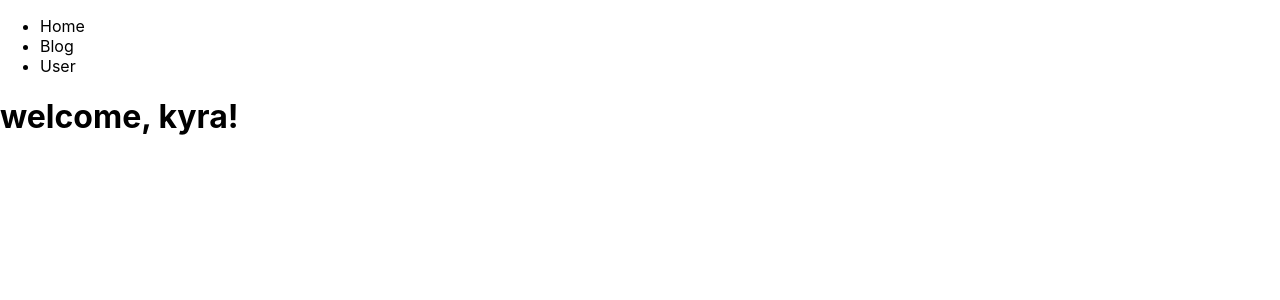
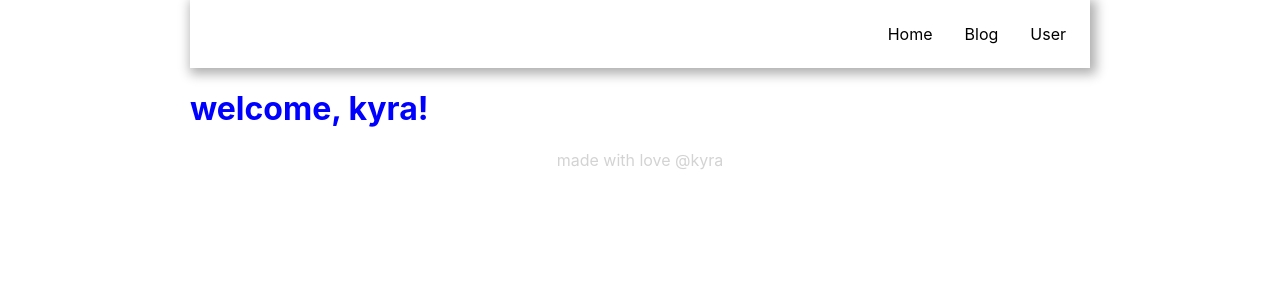
Before and after one commit to kyraongithub/basic-nextjs, a Next.js app: page / in a window 1280 px wide. Shown: the top 300 px of the page. Built offline with nearby package versions, Linux system fonts and the light colour scheme.

Commit message:
CSS
using global css and module css, also change file from .jsx to .js

```diff
--- /dev/null
+++ b/components/Footer/Footer.module.css
@@ -0,0 +1,4 @@
+.title {
+  text-align: center;
+  color: lightgray;
+}
--- /dev/null
+++ b/components/Footer/index.js
@@ -0,0 +1,8 @@
+import styles from "./Footer.module.css";
+export default function Footer() {
+  return (
+    <div>
+      <p className={styles.title}>made with love @kyra</p>
+    </div>
+  );
+}
--- /dev/null
+++ b/components/Header/Header.module.css
@@ -0,0 +1,14 @@
+.container {
+  padding: 8px;
+  box-shadow: 3px 3px 11px 3px rgb(0 0 0 / 32%);
+}
+
+.list {
+  list-style: none;
+  display: flex;
+  justify-content: flex-end;
+}
+
+.item {
+  margin: 0px 16px;
+}
--- a/components/Header/index.jsx
+++ b/components/Header/index.js
@@ -1,15 +1,16 @@
 import Link from "next/link";
+import styles from "./Header.module.css";
 export default function Header() {
   return (
-    <header>
-      <ul>
-        <li>
+    <header className={styles.container}>
+      <ul className={styles.list}>
+        <li className={styles.item}>
           <Link href="/">Home</Link>
         </li>
-        <li>
+        <li className={styles.item}>
           <Link href="/blog">Blog</Link>
         </li>
-        <li>
+        <li className={styles.item}>
           <Link href="/users">User</Link>
         </li>
       </ul>
--- a/pages/_app.js
+++ b/pages/_app.js
@@ -1,7 +1,7 @@
-import '../styles/globals.css'
+import "../styles/globals.css";
 
 function MyApp({ Component, pageProps }) {
-  return <Component {...pageProps} />
+  return <Component {...pageProps} />;
 }
 
-export default MyApp
+export default MyApp;
--- a/pages/blog.jsx
+++ b/pages/blog.js
@@ -1,7 +1,7 @@
 export default function blog() {
   return (
     <div>
-      <h1>blog</h1>
+      <h1 className="title">blog</h1>
     </div>
   );
 }
--- a/pages/index.js
+++ b/pages/index.js
@@ -1,5 +1,7 @@
 import Head from "next/head";
+import Footer from "../components/Footer";
 import Header from "../components/header";
+import styles from "../styles/Home.module.css";
 export default function Home() {
   return (
     <div>
@@ -10,9 +12,8 @@ export default function Home() {
       </Head>
 
       <Header />
-      <main>
-        <h1>welcome, kyra!</h1>
-      </main>
+      <h1 className={styles.title}>welcome, kyra!</h1>
+      <Footer />
     </div>
   );
 }
--- a/styles/Home.module.css
+++ b/styles/Home.module.css
@@ -1,121 +1,3 @@
-.container {
-  min-height: 100vh;
-  padding: 0 0.5rem;
-  display: flex;
-  flex-direction: column;
-  justify-content: center;
-  align-items: center;
-  height: 100vh;
+.title {
+  color: blue;
 }
-
-.main {
-  padding: 5rem 0;
-  flex: 1;
-  display: flex;
-  flex-direction: column;
-  justify-content: center;
-  align-items: center;
-}
-
-.footer {
-  width: 100%;
-  height: 100px;
-  border-top: 1px solid #eaeaea;
-  display: flex;
-  justify-content: center;
-  align-items: center;
-}
-
-.footer a {
-  display: flex;
-  justify-content: center;
-  align-items: center;
-  flex-grow: 1;
-}
-
-.title a {
-  color: #0070f3;
-  text-decoration: none;
-}
-
-.title a:hover,
-.title a:focus,
-.title a:active {
-  text-decoration: underline;
-}
-
-.title {
-  margin: 0;
-  line-height: 1.15;
-  font-size: 4rem;
-}
-
-.title,
-.description {
-  text-align: center;
-}
-
-.description {
-  line-height: 1.5;
-  font-size: 1.5rem;
-}
-
-.code {
-  background: #fafafa;
-  border-radius: 5px;
-  padding: 0.75rem;
-  font-size: 1.1rem;
-  font-family: Menlo, Monaco, Lucida Console, Liberation Mono, DejaVu Sans Mono,
-    Bitstream Vera Sans Mono, Courier New, monospace;
-}
-
-.grid {
-  display: flex;
-  align-items: center;
-  justify-content: center;
-  flex-wrap: wrap;
-  max-width: 800px;
-  margin-top: 3rem;
-}
-
-.card {
-  margin: 1rem;
-  padding: 1.5rem;
-  text-align: left;
-  color: inherit;
-  text-decoration: none;
-  border: 1px solid #eaeaea;
-  border-radius: 10px;
-  transition: color 0.15s ease, border-color 0.15s ease;
-  width: 45%;
-}
-
-.card:hover,
-.card:focus,
-.card:active {
-  color: #0070f3;
-  border-color: #0070f3;
-}
-
-.card h2 {
-  margin: 0 0 1rem 0;
-  font-size: 1.5rem;
-}
-
-.card p {
-  margin: 0;
-  font-size: 1.25rem;
-  line-height: 1.5;
-}
-
-.logo {
-  height: 1em;
-  margin-left: 0.5rem;
-}
-
-@media (max-width: 600px) {
-  .grid {
-    width: 100%;
-    flex-direction: column;
-  }
-}
--- a/styles/globals.css
+++ b/styles/globals.css
@@ -4,6 +4,8 @@ body {
   margin: 0;
   font-family: -apple-system, BlinkMacSystemFont, Segoe UI, Roboto, Oxygen,
     Ubuntu, Cantarell, Fira Sans, Droid Sans, Helvetica Neue, sans-serif;
+  max-width: 900px;
+  margin: auto;
 }
 
 a {
@@ -14,3 +16,7 @@ a {
 * {
   box-sizing: border-box;
 }
+
+.title {
+  color: red;
+}
```
Also changed, not shown: pages/users/detail.js (renamed from pages/users/detail.jsx), pages/users/index.js (renamed from pages/users/index.jsx).
